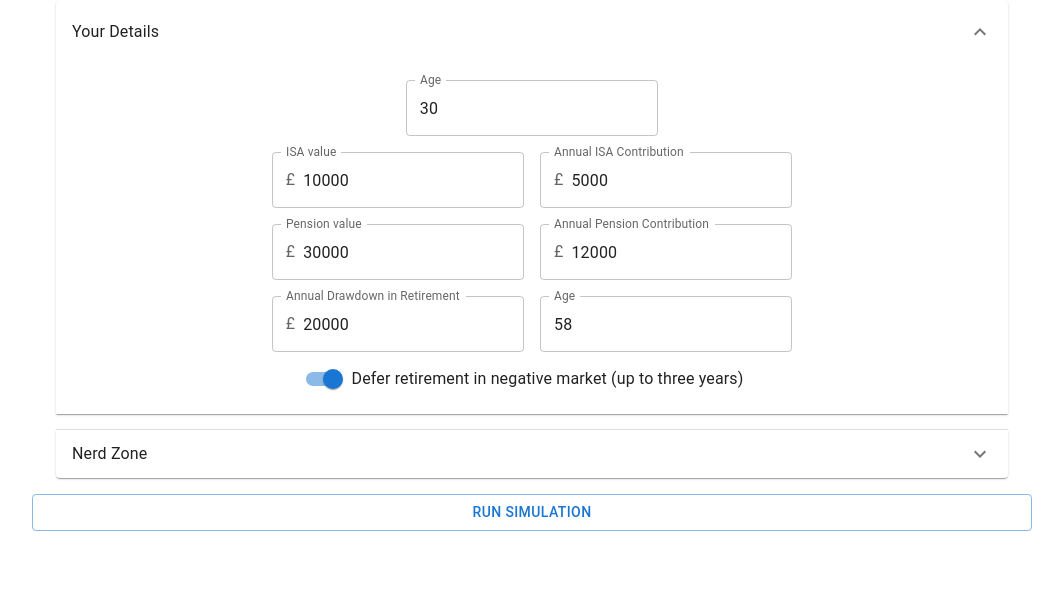
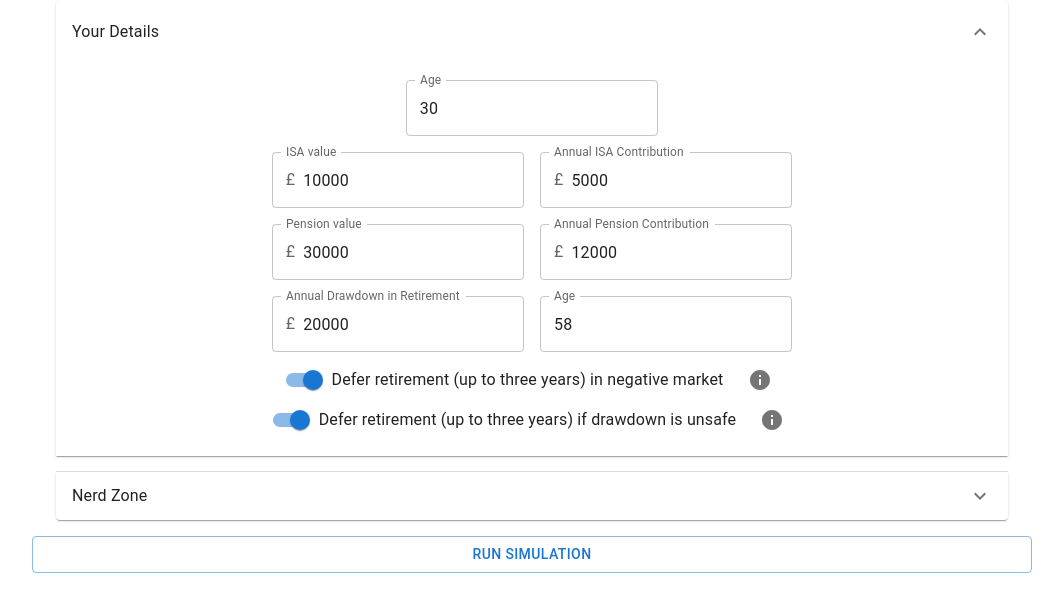
Before and after one commit to RoryCollins/finance-projector, a React (Create React App) app: page / in a window 1280 px wide. Shown: the top 612 px of the page, without its empty margins (32-1095 px from the left). Built offline with nearby package versions, Linux system fonts and the light colour scheme.

Commit message:
wire up swrDeferral and add helper text

```diff
--- a/src/App.tsx
+++ b/src/App.tsx
@@ -33,7 +33,8 @@ function App() {
     queryDetails: {
       targetAge: 58,
       targetDrawdown: 20_000,
-      deferInCrash: true
+      deferInCrash: true,
+      deferUntilSwr: true,
     },
     model: [
       { name: "Stocks", model: { mean: 7, standardDeviation: 20 } },
--- a/src/RetirementCalculator.ts
+++ b/src/RetirementCalculator.ts
@@ -12,11 +12,11 @@ export class RetirementCalculator {
     private deferInCrash: boolean
     private deferUntilSwr: boolean
 
-    constructor({ targetAge, targetDrawdown, deferInCrash }: QueryDetails) {
+    constructor({ targetAge, targetDrawdown, deferInCrash, deferUntilSwr }: QueryDetails) {
         this.targetAge = targetAge;
         this.targetDrawdown = targetDrawdown;
         this.deferInCrash = deferInCrash;
-        this.deferUntilSwr = true;
+        this.deferUntilSwr = deferUntilSwr;
     }
 
     updateRetirementState = (state: PortfolioState): PortfolioState => {
@@ -27,7 +27,7 @@ export class RetirementCalculator {
             return { ...state, retired: true };
         }
         if (state.age >= this.targetAge) {
-            if (this.deferInCrash && state.deferredRetirementCounter && state.interest < 1) {
+            if (this.deferInCrash && state.deferredRetirementCounter < 3 && state.interest < 1) {
                 return { ...state, deferredRetirementCounter: state.deferredRetirementCounter + 1 }
             }
             if (this.deferUntilSwr && safeWithdrawalAmount(state.isaValue + state.pensionValue) < this.targetDrawdown) {
--- a/src/components/QueryForm.tsx
+++ b/src/components/QueryForm.tsx
@@ -1,7 +1,31 @@
-import { Container, TextField, InputAdornment, FormControlLabel, Switch } from "@mui/material";
+import { Container, TextField, InputAdornment, FormControlLabel, Switch, IconButton, Dialog, DialogTitle, DialogContent } from "@mui/material";
 import { QueryDetails } from "../interfaces";
+import InfoIcon from '@mui/icons-material/Info';
+import { useState } from "react";
+
+interface State {
+    crashDialog: boolean
+    swrDialog: boolean
+}
 
 export const QueryForm = ({ onChange, data }: { onChange: any, data: QueryDetails }) => {
+    const [state, setState] = useState<State>({crashDialog: false, swrDialog: false});
+    const openCrashDialog = () => {
+        setState({crashDialog: true, swrDialog: false})
+    }
+
+    const closeCrashDialog = () => {
+        setState({crashDialog: false, swrDialog: false});
+    }
+
+    const openSwrDialog = () => {
+        setState({crashDialog: false, swrDialog: true})
+    }
+
+    const closeSwrDialog = () => {
+        setState({crashDialog: false, swrDialog: false});
+    }
+
     const handleChange = (newState: QueryDetails) => {
         onChange(newState);
     }
@@ -16,7 +40,24 @@ export const QueryForm = ({ onChange, data }: { onChange: any, data: QueryDetail
             <TextField label="Age" variant="outlined" type="number" value={data.targetAge} onChange={(e) => handleChange({ ...data, targetAge: parseInt(e.target.value) })} />
         </div>
         <div>
-            <FormControlLabel control={<Switch checked={data.deferInCrash} />} label="Defer retirement in negative market (up to three years)" onChange={(e) => handleChange({ ...data, deferInCrash: !(data.deferInCrash)})}/>
+            <FormControlLabel control={<Switch checked={data.deferInCrash} />} label="Defer retirement (up to three years) in negative market" onChange={(e) => handleChange({ ...data, deferInCrash: !(data.deferInCrash) })} />
+            <IconButton onClick={openCrashDialog}>
+                <InfoIcon />
+            </IconButton>
+            <Dialog open={state.crashDialog} onClose={closeCrashDialog}>
+                <DialogTitle>Sequence of Returns Risk</DialogTitle>
+                <DialogContent>The worst time to lose your savings is when you start to needing to live off them. You can't predict future returns, but at the very least you can avoid retiring when the current returns are down</DialogContent>
+            </Dialog>
+        </div>
+        <div>
+            <FormControlLabel control={<Switch checked={data.deferUntilSwr} />} label="Defer retirement (up to three years) if drawdown is unsafe" onChange={(e) => handleChange({ ...data, deferUntilSwr: !(data.deferUntilSwr) })} />
+            <IconButton onClick={openSwrDialog}>
+                <InfoIcon />
+            </IconButton>
+            <Dialog open={state.swrDialog} onClose={closeSwrDialog}>
+                <DialogTitle>Safe Withdrawal Rate</DialogTitle>
+                <DialogContent>A common rule-of-thumb for early retirement is that a retiree should be able to live on 4% of their portfolio at the point of retirement and then keep withdrawing that same amount (adjusted for inflation) every year afterwards. To be more conservative, this calculator uses a Safe Withdrawal Rate of 3.5%. <br/><br/> This toggle defers retirement up to three years, at which point if the target value is still not achieved, then the drawdown is recalculated.</DialogContent>
+            </Dialog>
         </div>
     </Container>
 }
--- a/src/interfaces.ts
+++ b/src/interfaces.ts
@@ -48,6 +48,7 @@ export interface QueryDetails {
     targetAge: number,
     targetDrawdown: number,
     deferInCrash: boolean,
+    deferUntilSwr: boolean,
 }
 
 export interface ModelDetails {
```
Also changed, not shown: 2 other files (tests, documents, lock files or other folders).
